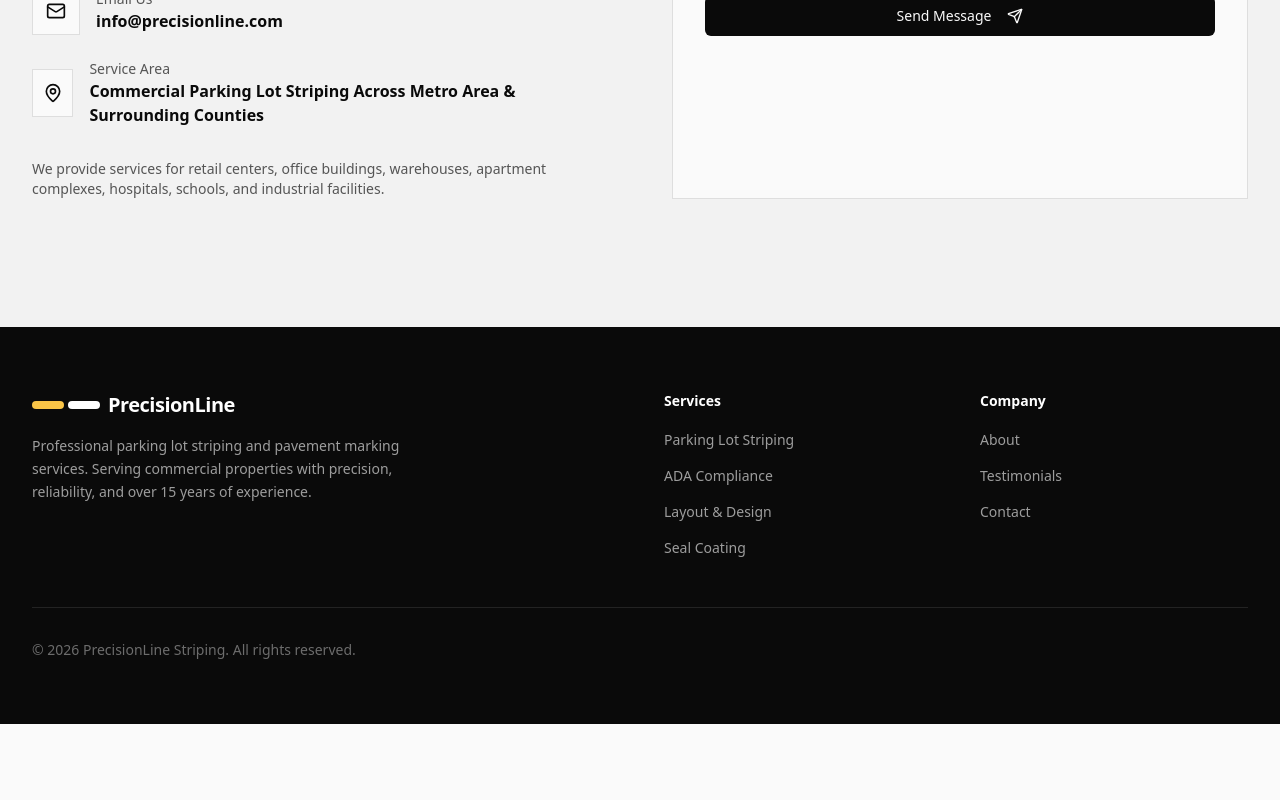
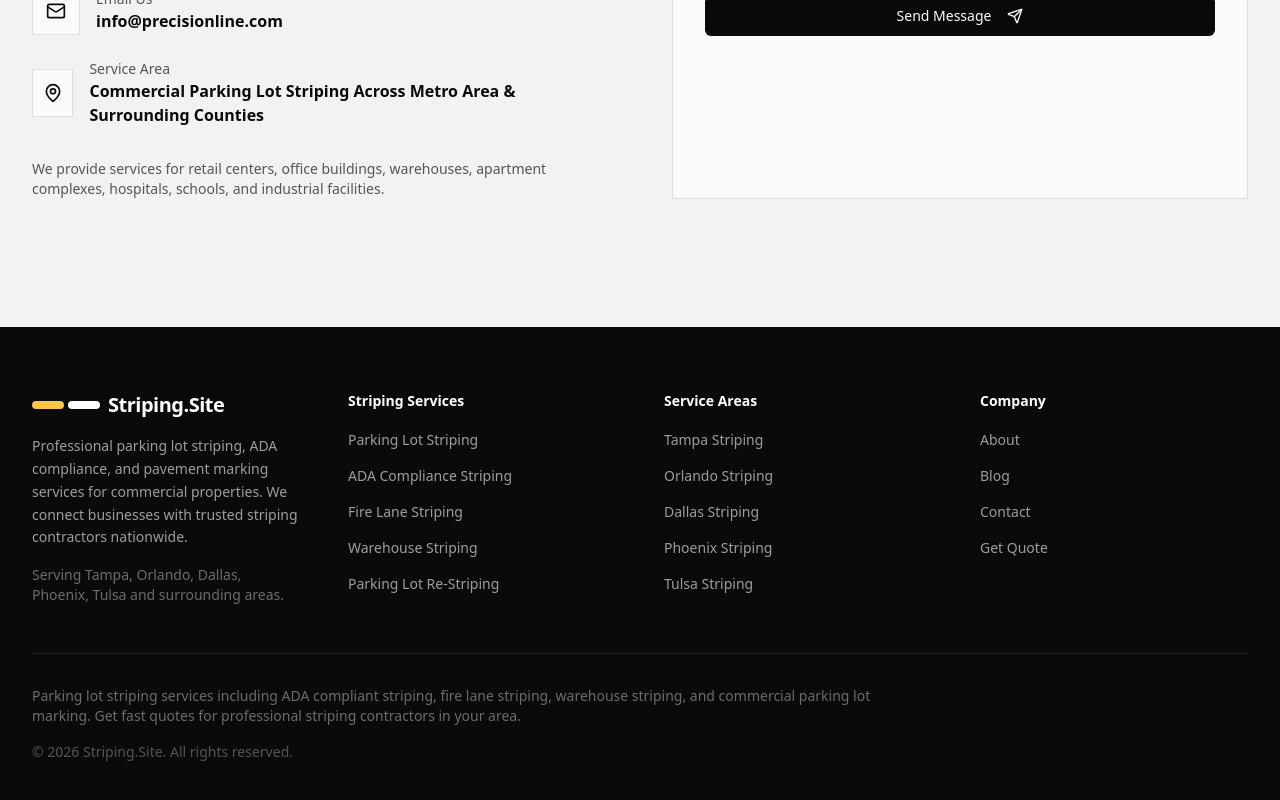
Before and after one commit to PiotrCembrowski/Parking, a Next.js app: page / in a window 1280 px wide. Shown: the part 5040-5840 px from the top of the page. Before the commit the page ends 5764 px from the top, so only its background shows below. Built offline with nearby package versions, Linux system fonts and the light colour scheme.

Commit message:
foote seo

```diff
--- a/components/footer.tsx
+++ b/components/footer.tsx
@@ -1,43 +1,65 @@
-import Link from "next/link"
+import Link from "next/link";
 
 const navigation = {
   services: [
-    { name: "Parking Lot Striping", href: "#services" },
-    { name: "ADA Compliance", href: "#services" },
-    { name: "Layout & Design", href: "#services" },
-    { name: "Seal Coating", href: "#services" },
+    { name: "Parking Lot Striping", href: "/services/parking-lot-striping" },
+    { name: "ADA Compliance Striping", href: "/services/ada-striping" },
+    { name: "Fire Lane Striping", href: "/services/fire-lane-striping" },
+    { name: "Warehouse Striping", href: "/services/warehouse-striping" },
+    { name: "Parking Lot Re-Striping", href: "/services/restriping" },
+  ],
+  locations: [
+    { name: "Tampa Striping", href: "/parking-lot-striping/tampa" },
+    { name: "Orlando Striping", href: "/parking-lot-striping/orlando" },
+    { name: "Dallas Striping", href: "/parking-lot-striping/dallas" },
+    { name: "Phoenix Striping", href: "/parking-lot-striping/phoenix" },
+    { name: "Tulsa Striping", href: "/parking-lot-striping/tulsa" },
   ],
   company: [
-    { name: "About", href: "#about" },
-    { name: "Testimonials", href: "#testimonials" },
-    { name: "Contact", href: "#contact" },
+    { name: "About", href: "/about" },
+    { name: "Blog", href: "/blog" },
+    { name: "Contact", href: "/contact" },
+    { name: "Get Quote", href: "/contact" },
   ],
-}
+};
 
 export function Footer() {
-  const currentYear = new Date().getFullYear()
+  const currentYear = new Date().getFullYear();
 
   return (
     <footer className="bg-foreground py-16">
       <div className="mx-auto max-w-7xl px-6 lg:px-8">
         <div className="grid gap-12 lg:grid-cols-4">
-          <div className="lg:col-span-2">
+          {/* Brand */}
+          <div className="lg:col-span-1">
             <Link href="/" className="flex items-center gap-2">
               <div className="flex items-center gap-1">
                 <div className="h-2 w-8 bg-accent rounded-full" />
                 <div className="h-2 w-8 bg-white rounded-full" />
               </div>
-              <span className="text-xl font-bold tracking-tight text-white">PrecisionLine</span>
+              <span className="text-xl font-bold tracking-tight text-white">
+                Striping.Site
+              </span>
             </Link>
-            <p className="mt-4 max-w-sm text-sm text-white/60 leading-relaxed">
-              Professional parking lot striping and pavement marking services.
-              Serving commercial properties with precision, reliability, and over
-              15 years of experience.
+
+            <p className="mt-4 text-sm text-white/60 leading-relaxed">
+              Professional parking lot striping, ADA compliance, and pavement
+              marking services for commercial properties. We connect businesses
+              with trusted striping contractors nationwide.
+            </p>
+
+            <p className="mt-4 text-sm text-white/40">
+              Serving Tampa, Orlando, Dallas, Phoenix, Tulsa and surrounding
+              areas.
             </p>
           </div>
 
+          {/* Services */}
           <div>
-            <h3 className="text-sm font-semibold text-white">Services</h3>
+            <h3 className="text-sm font-semibold text-white">
+              Striping Services
+            </h3>
+
             <ul className="mt-4 space-y-3">
               {navigation.services.map((item) => (
                 <li key={item.name}>
@@ -52,8 +74,28 @@ export function Footer() {
             </ul>
           </div>
 
+          {/* Locations */}
+          <div>
+            <h3 className="text-sm font-semibold text-white">Service Areas</h3>
+
+            <ul className="mt-4 space-y-3">
+              {navigation.locations.map((item) => (
+                <li key={item.name}>
+                  <Link
+                    href={item.href}
+                    className="text-sm text-white/60 hover:text-white transition-colors"
+                  >
+                    {item.name}
+                  </Link>
+                </li>
+              ))}
+            </ul>
+          </div>
+
+          {/* Company */}
           <div>
             <h3 className="text-sm font-semibold text-white">Company</h3>
+
             <ul className="mt-4 space-y-3">
               {navigation.company.map((item) => (
                 <li key={item.name}>
@@ -69,12 +111,20 @@ export function Footer() {
           </div>
         </div>
 
+        {/* Bottom SEO Text */}
         <div className="mt-12 pt-8 border-t border-white/10">
-          <p className="text-sm text-white/40">
-            {`© ${currentYear} PrecisionLine Striping. All rights reserved.`}
+          <p className="text-sm text-white/40 max-w-4xl">
+            Parking lot striping services including ADA compliant striping, fire
+            lane striping, warehouse striping, and commercial parking lot
+            marking. Get fast quotes for professional striping contractors in
+            your area.
+          </p>
+
+          <p className="text-sm text-white/30 mt-4">
+            {`© ${currentYear} Striping.Site. All rights reserved.`}
           </p>
         </div>
       </div>
     </footer>
-  )
+  );
 }
```
